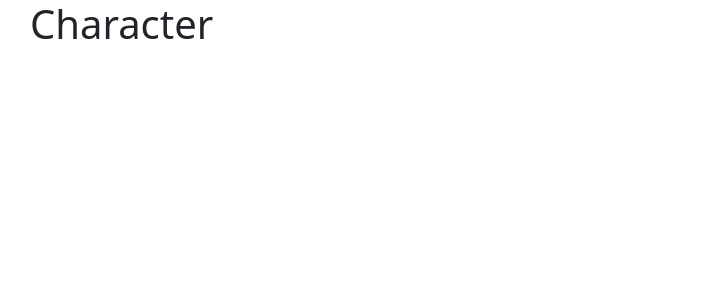
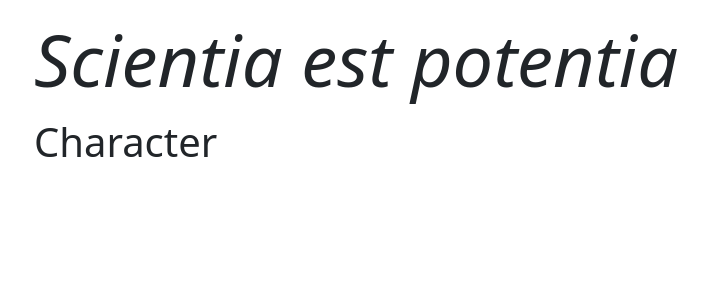
Before and after one commit to jmsfwk/rivers-of-london-tracker, a Vue app: page / in a window 1280 px wide. Shown: the top 300 px of the page, without its empty margins (52-760 px from the left). Built offline with nearby package versions, Linux system fonts and the light colour scheme.

Commit message:
Update page layout and heading

```diff
--- a/src/App.vue
+++ b/src/App.vue
@@ -21,7 +21,8 @@ onMounted(() => {
 </script>
 
 <template>
-  <div class="container">
+  <div class="container p-3">
+    <header lang="la" class="display-2 pb-3"><i>Scientia est potentia</i></header>
     <EditableContent v-model="state.name">default</EditableContent>
   </div>
 </template>
```
